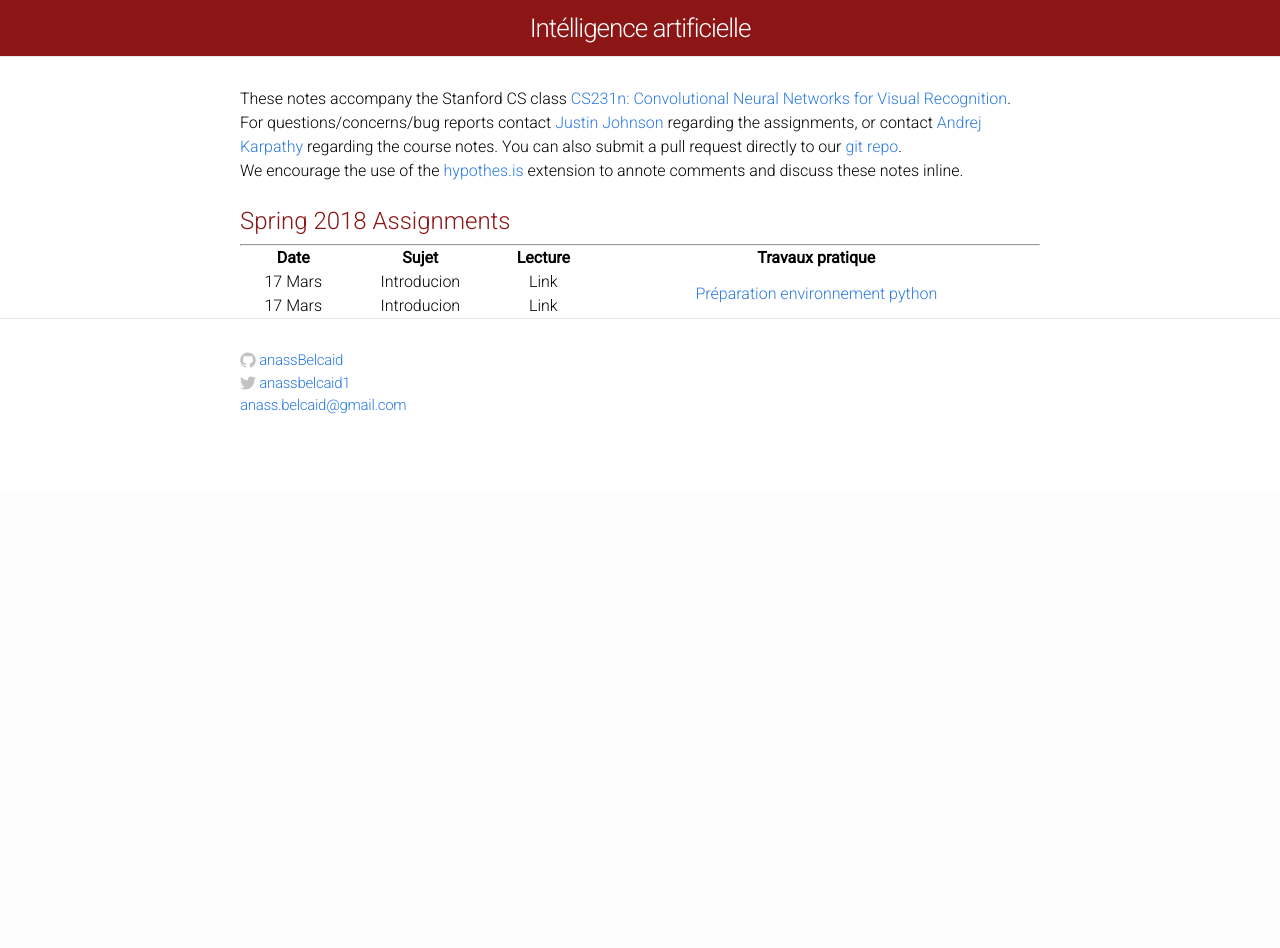
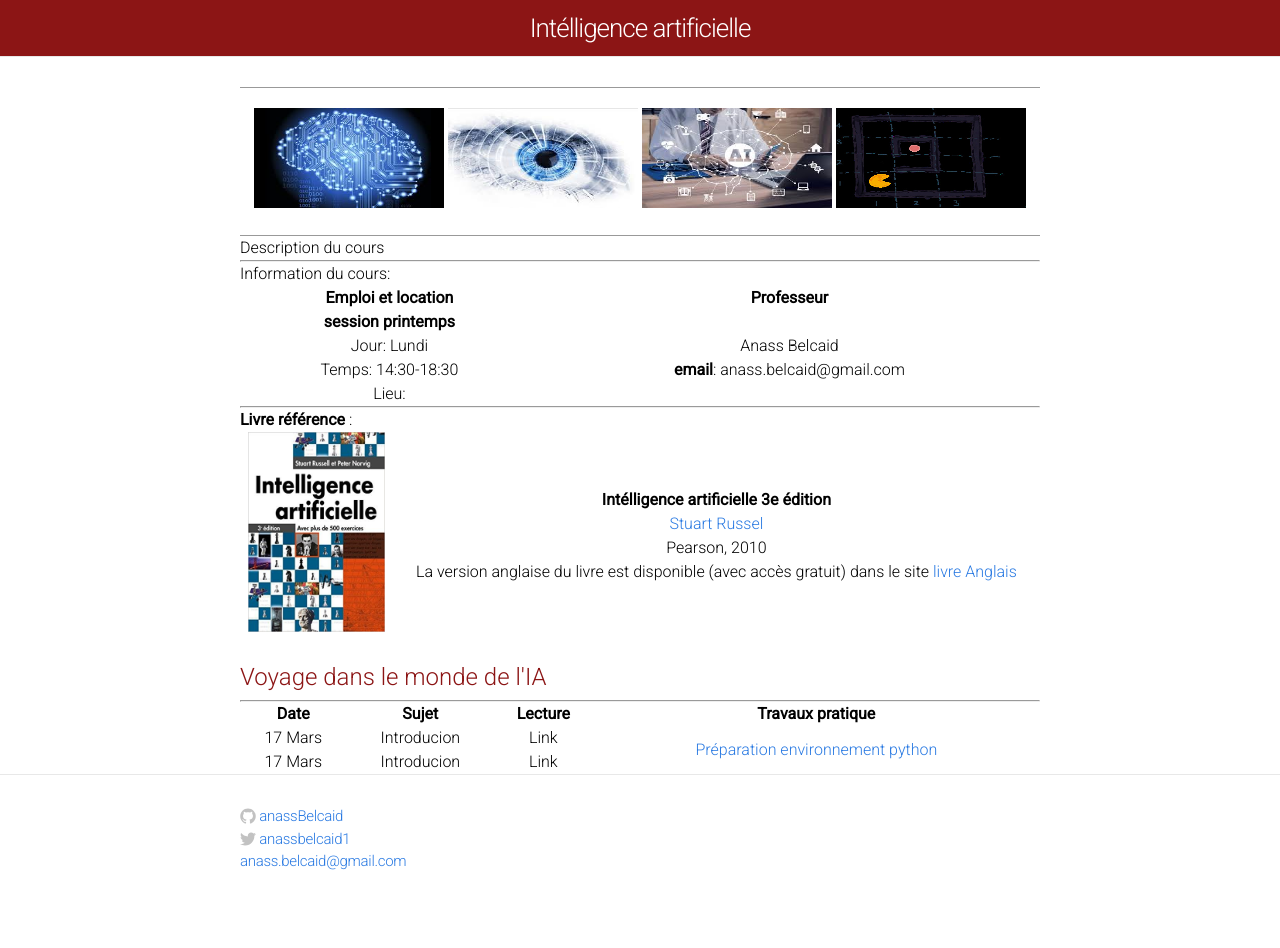
Before and after one commit to intelligenceartificielensaf/intelligenceartificielensaf.github.io, a Jekyll site: the page built from index.html, in a window 1280 px wide. Built offline with Jekyll 4.4.1, drawn with Linux system fonts in a browser that asks for light colours; before the commit the page ends 900 px from its top, so only the background shows below that.

Commit message:
better looking interface

```diff
--- a/index.html
+++ b/index.html
@@ -2,18 +2,70 @@
 layout: default
 ---
 
-<div>
 
-  These notes accompany the Stanford CS class <a href="http://cs231n.stanford.edu/">CS231n: Convolutional Neural Networks for Visual Recognition</a>.
-  <br>
-  For questions/concerns/bug reports contact <a href="http://cs.stanford.edu/people/jcjohns/">Justin Johnson</a> regarding the assignments, or contact <a href="http://cs.stanford.edu/people/karpathy/">Andrej Karpathy</a> regarding the course notes. You can also submit a pull request directly to our <a href="https://github.com/cs231n/cs231n.github.io">git repo</a>.
-  <br>
-  We encourage the use of the <a href="https://hypothes.is/">hypothes.is</a> extension to annote comments and discuss these notes inline.
+
+<div class="fig figcenter fighighlight">
+  <img src="/assets/logo1.jpg" width="24%" height="100">
+  <img src="/assets/logo2.jpg" width="24%" height="100">
+  <img src="/assets/logo3.jpg" width="24%" height="100">
+  <img src="/assets/logo4.jpg" width="24%" height="100">
+
 </div>
+
+
+Description du cours
+
+
+<hr>
+
+Information du cours:
+
+<table style="width:100%" cellspacing=0 >
+  <tr >
+    <th>Emploi et  location</th>
+    <th>Professeur</th>
+  </tr>
+  <tr>
+    <td><b> session printemps</b> <br>
+      Jour: Lundi <br>
+      Temps: 14:30-18:30<br>
+     Lieu: </td>
+    <td>  Anass Belcaid <br>
+      <b> email</b>: anass.belcaid@gmail.com <br>
+  </tr>
+</table>
+
+<hr>
+
+<strong> Livre référence </strong>:
+
+<table style="width:100%" cellspacing=0 >
+  <tr>
+  <td>
+
+  <img  src="./assets/book_cover.jpg" width="90%" height=200>
+
+  </td>
+
+  <td>
+    <b> Intélligence artificielle 3e édition </b> <br>
+    <a
+      ref="https://www.amazon.fr/gp/product/2744074551/ref=ppx_od_dt_b_asin_title_s00?ie=UTF8&psc=1"
+      >
+    Stuart Russel
+    </a><br>
+    Pearson, 2010 <br>
+
+    La version anglaise du livre est disponible (avec accès gratuit) dans le
+    site <a href="http://aima.cs.berkeley.edu/"> livre Anglais </a>
+  </td>
+  </tr>
+</table>
+
 
 <div class="home">
   <div class="materials-wrap">
-    <div class="module-header">Spring 2018 Assignments</div>
+    <div class="module-header">Voyage dans le monde de l'IA</div>
 </div>
 
 
```
Also changed, not shown: travaux_pratiques/introduction_python.md (+7 -1 lines), assets/book_cover.jpg (added), assets/logo1.jpg (added), assets/logo2.jpg (added), assets/logo3.jpg (added), assets/logo4.jpg (added).
